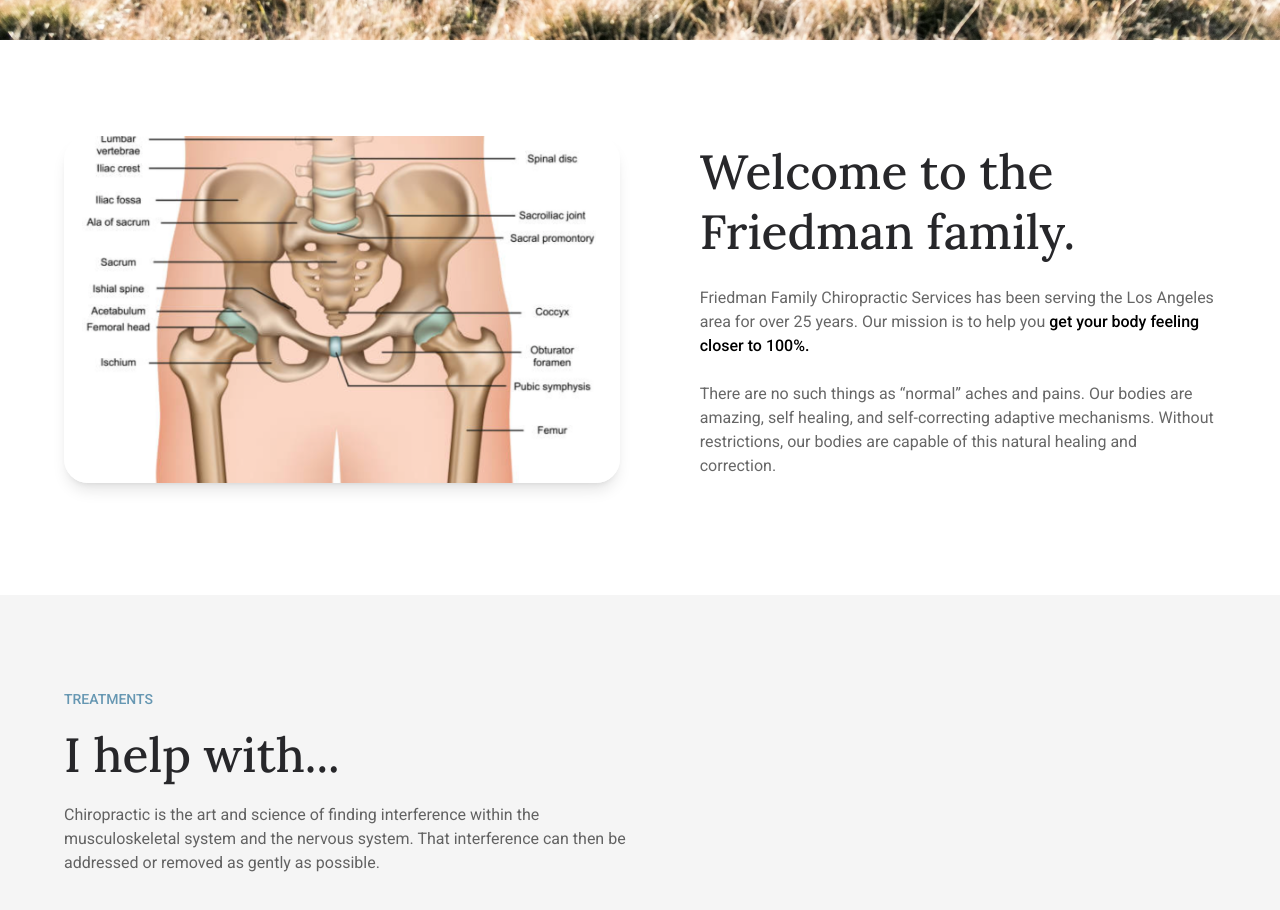
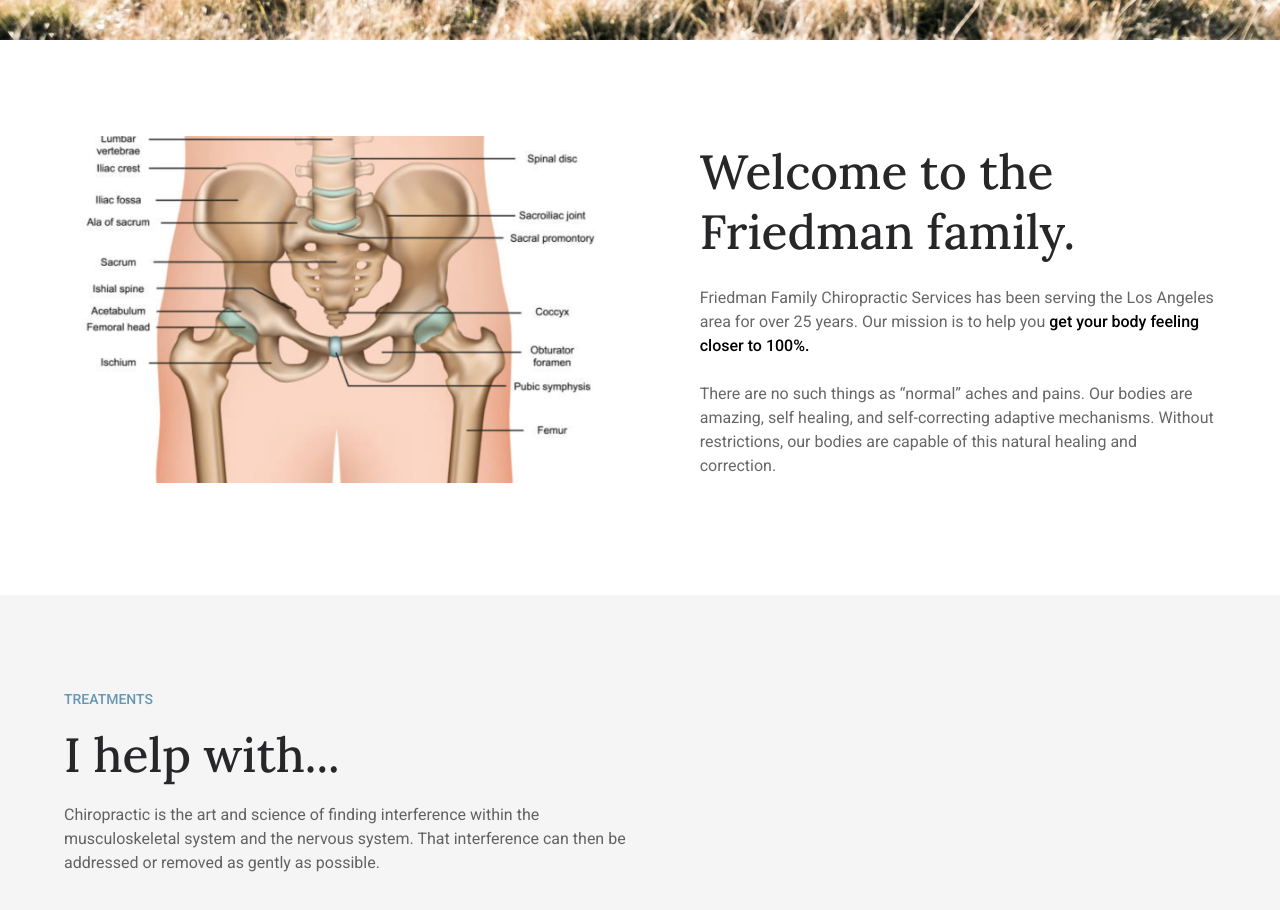
Before and after one commit to jeremyjacob/Friedman-Chiropractic, a SvelteKit app: page / in a window 1280 px wide. Shown: the part 920-1830 px from the top of the page. Built offline with nearby package versions, Linux system fonts and the light colour scheme.

Commit message:
Remove shadow

```diff
--- a/src/routes/Welcome.svelte
+++ b/src/routes/Welcome.svelte
@@ -8,7 +8,7 @@
 				alt=""
 				loading="lazy"
 				srcset="pelvis.png"
-				class="aspect-[1.6] rounded-3xl object-cover object-center w-full shadow-lg overflow-hidden grow max-md:mt-10"
+				class="aspect-[1.6] rounded-3xl object-cover object-center w-full 1shadow-lg overflow-hidden grow max-md:mt-10"
 			/>
 		</div>
 		<div class="flex flex-col items-stretch self-center shrink-[1.2] max-md:w-full">
```
